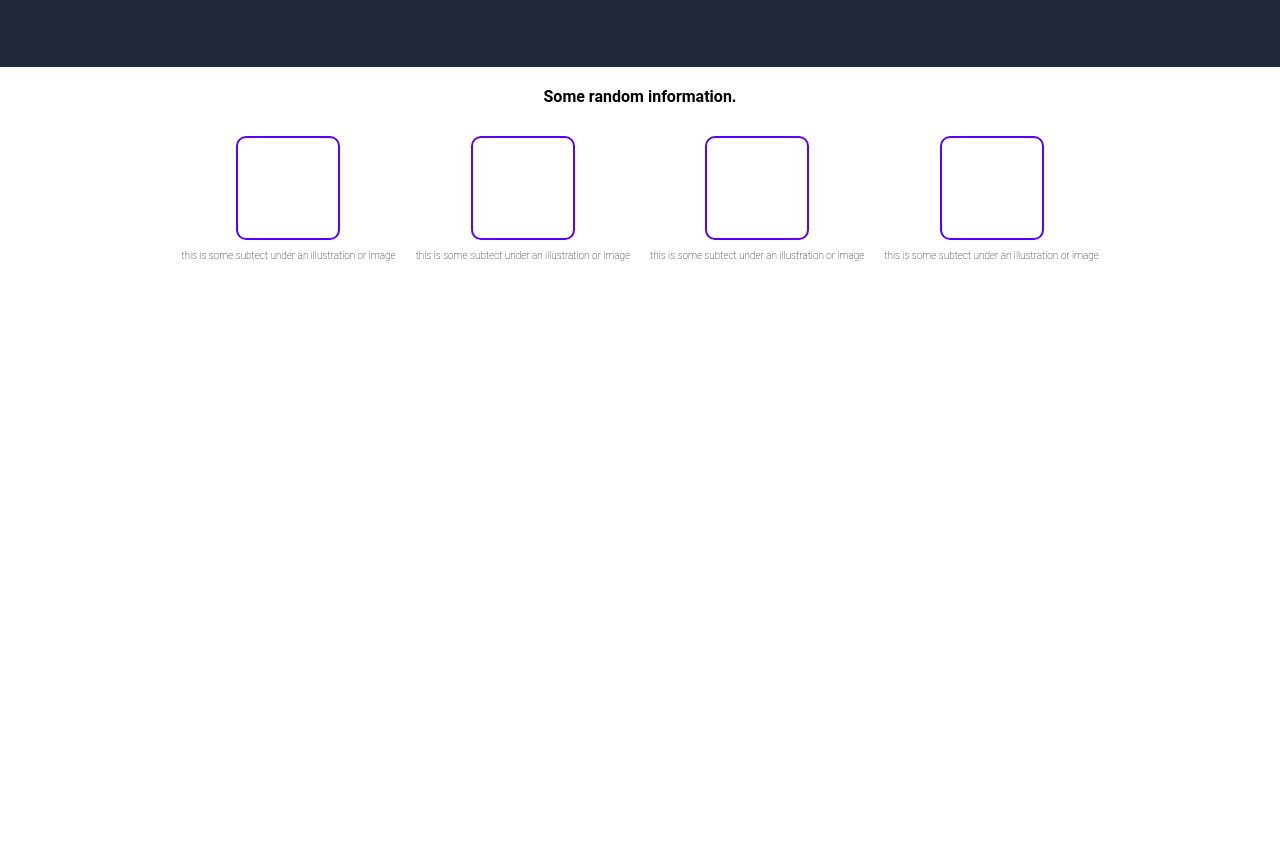
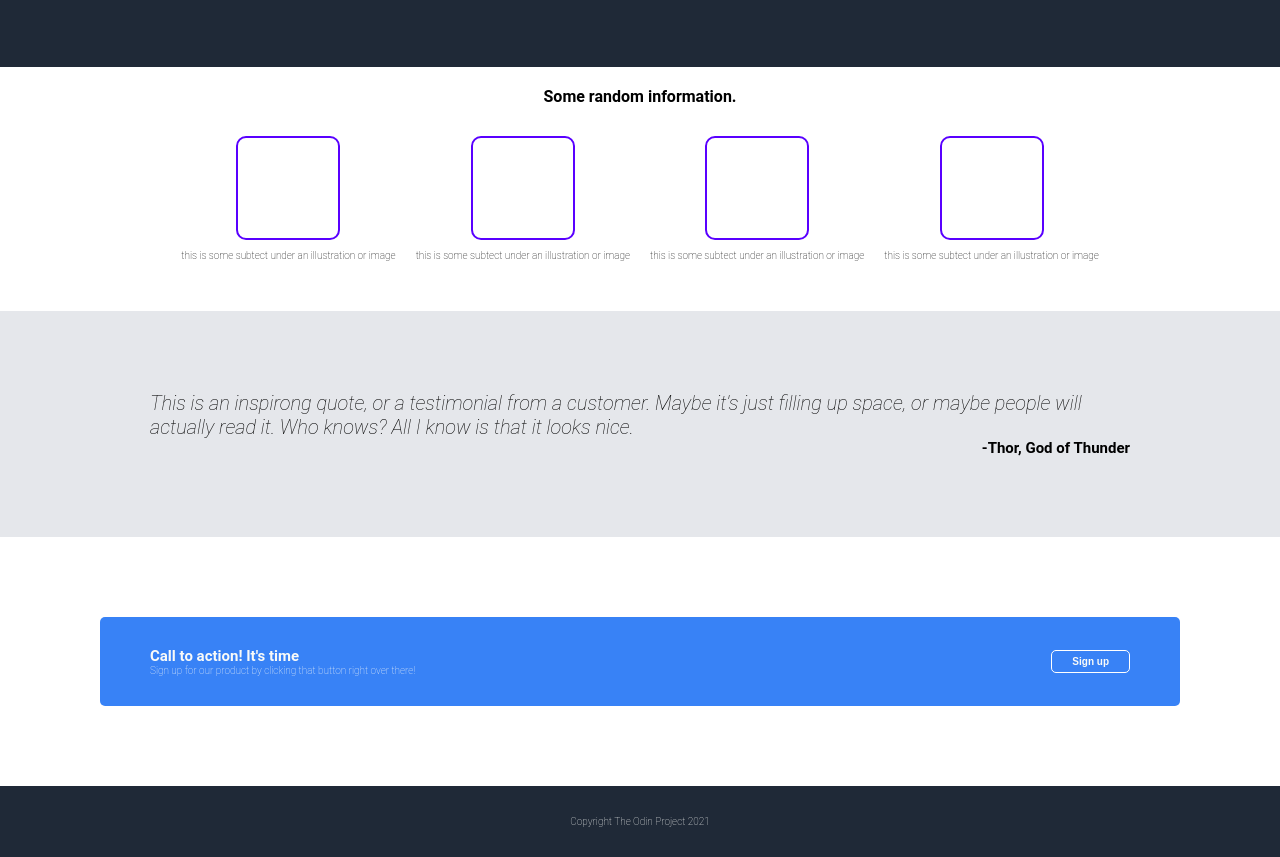
Before and after one commit to rbbnbl/landing-page, a plain HTML site: page index.html in a window 1280 px wide. Shown: the part 216-1073 px from the top of the page. Before the commit the page ends 800 px from the top, so only its background shows below. Drawn offline with Linux system fonts and the light colour scheme.

Commit message:
add section three, cta, and footer

```diff
--- a/index.html
+++ b/index.html
@@ -53,5 +53,25 @@
             </div>
         </div>
     </div>
+    <div class="section-two">
+        <h5>This is an inspirong quote, or a testimonial from a customer. Maybe it's just filling up space, or maybe people will actually read it. Who knows? All I know is that it looks nice.</h5>
+        <div class="quote">
+            <h6>-Thor, God of Thunder</h6>
+        </div>
+    </div>
+    <div class="section-three">
+        <div class="cta">
+            <div class="cta-left">
+                <h6>Call to action! It's time</h6>
+                <h4>Sign up for our product by clicking that button right over there!</h4>
+            </div>
+            <div class="cta-right">
+                <button>Sign up</button>
+            </div>
+        </div>
+    </div>
+    <div class="footer">
+        <h4>Copyright The Odin Project 2021</h4>
+    </div>
 </body>
 </html>
--- a/style.css
+++ b/style.css
@@ -36,7 +36,20 @@ h3 {
 
 h4 {
     font-size: 10px;
+    font-weight: lighter;
+    margin: 0;
+}
+
+h5 {
     font-weight: 100;
+    font-style: italic;
+    font-size: 20px;
+    margin: 0;
+
+}
+
+h6 {
+    font-size: 15px;
     margin: 0;
 }
 
@@ -64,8 +77,7 @@ ul {
 .hero {
     display: flex;
     align-items: center;
-    gap: 80px;
-}
+    gap: 80px}
 
 .hero-right {
     display: flex;
@@ -125,3 +137,45 @@ button {
     border-radius: 10px;
     border: 2px solid rgb(89, 0, 255);
 }
+
+.section-two {
+    padding: 80px 150px;
+    display: flex;
+    flex-direction: column;
+    background-color: #E5E7EB;
+    justify-content: center;
+}
+
+.quote {
+    text-align: right;
+}
+
+.section-three {
+    padding: 80px 100px;
+    display: flex;
+    flex-direction: column;
+    background-color: white;
+    justify-content: center;
+}
+
+.cta {
+    color: #f9faf8;
+    padding: 30px 50px;
+    display: flex;
+    background-color: #3882f6;
+    justify-content: space-between;
+    align-items: center;
+    border-radius: 5px;
+}
+.cta-right button {
+    background-color: #3882f6;
+    border-radius: 5px;
+    border: 1px solid rgb(255, 255, 255);
+}
+
+.footer {
+    text-align: center;
+    color: #f9faf8;
+    padding: 30px;
+    background-color: #1f2937;
+}
```
